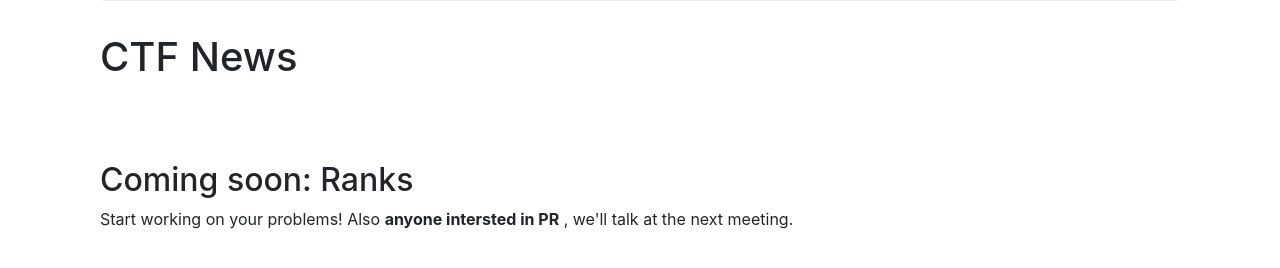
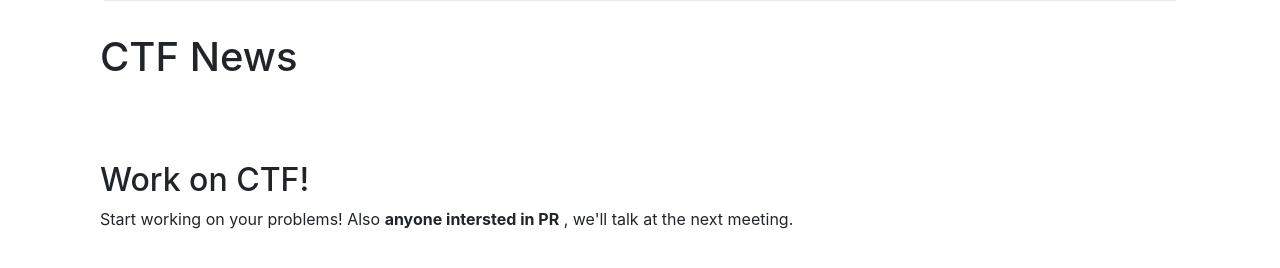
Before and after one commit to pattyjogal/wy_ctf_website, a Django app: template wy_ctf_website/templates/pages/home.html in a window 1280 px wide. Shown: the part 351-619 px from the top of the page. Run offline with Django 3.2, Linux system fonts and the light colour scheme; the template is opened without the code that fills it, so the values that code supplies are empty; parts of the project's set-up code (start-up, migrations or seed data) failed here and were passed over; some libraries are stand-ins or nearby versions.

Commit message:
News update and padding

```diff
--- a/wy_ctf_website/templates/pages/home.html
+++ b/wy_ctf_website/templates/pages/home.html
@@ -21,8 +21,8 @@
 
     <h1>CTF News</h1>
   <br><br><br>
-    <h2>Coming soon: Ranks</h2>
-    <div style="width: 100%; display: table;">
+    <h2>Work on CTF!</h2>
+    <div style="width: 100%; display: table; margin-bottom: 15px">
       <div style="display: table-row">
         <div style="display: table-cell">
           </div>
```
